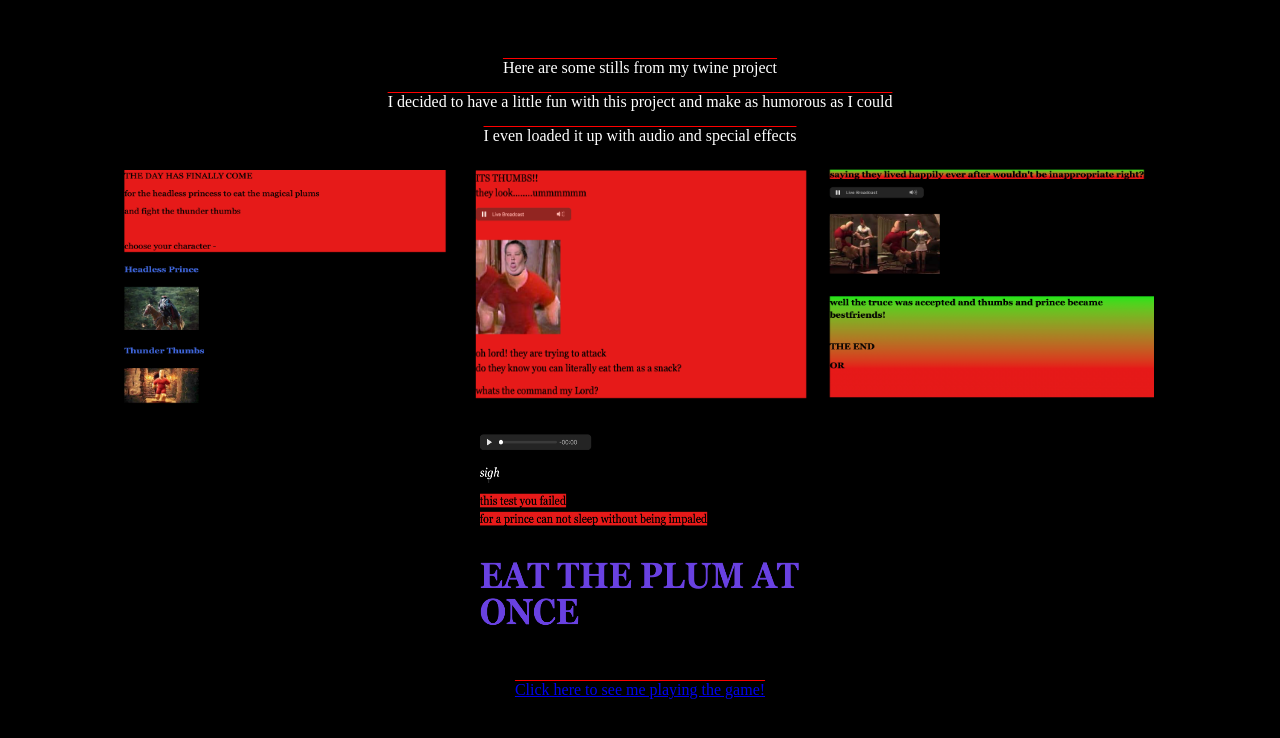
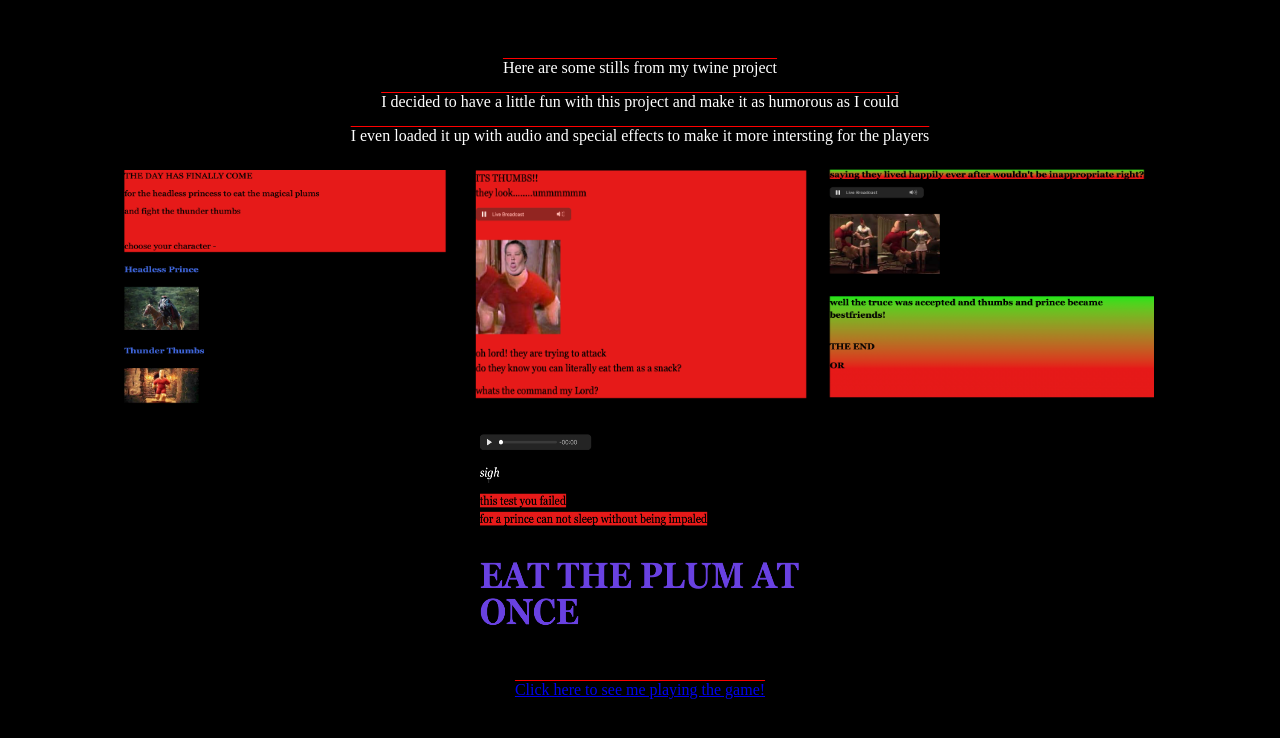
Before and after one commit to Meeralemaneka/meeralemaneka.github.io, a plain HTML site: page personal-portfolio/project-3.html in a window 1280 px wide. Shown: the part 54-792 px from the top of the page. Drawn offline with Linux system fonts and the light colour scheme.

Commit message:
Update project-3.html

```diff
--- a/personal-portfolio/project-3.html
+++ b/personal-portfolio/project-3.html
@@ -9,8 +9,8 @@
   <h3>HEAD AND THUMBS</h3>
 
   <p>Here are some stills from my twine project</p>
-  <p>I decided to have a little fun with this project and make as humorous as I could</p>
-  <p>I even loaded it up with audio and special effects</p>
+  <p>I decided to have a little fun with this project and make it as humorous as I could</p>
+  <p>I even loaded it up with audio and special effects to make it more intersting for the players</p>
 
   <div id ="center">
     <img src="/img/9p.png" width="350" height="250">
```
